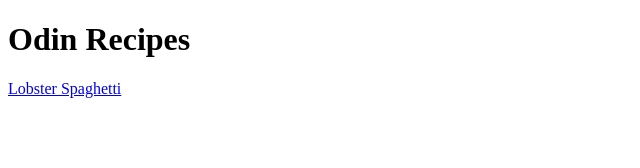
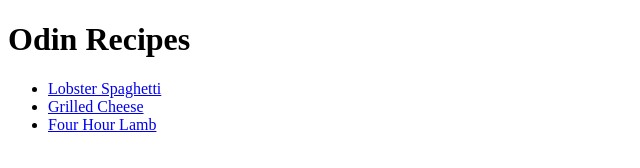
Before and after one commit to wordnaut/odin-recipes, a plain HTML site: page index.html in a window 1280 px wide. Shown: the whole page, without its empty margins (0-640 px from the left). Drawn offline with Linux system fonts and the light colour scheme.

Commit message:
Add links to new recipes to index.html

```diff
--- a/index.html
+++ b/index.html
@@ -6,6 +6,10 @@
 </head>
 <body>
     <h1>Odin Recipes</h1>
-    <a href="recipes/lobster-spaghetti.html">Lobster Spaghetti</a>
+    <ul>
+        <li><a href="recipes/lobster-spaghetti.html">Lobster Spaghetti</a></li>
+        <li><a href="recipes/grilled-cheese.html">Grilled Cheese</a> </li>
+        <li><a href="recipes/four-hour-lamb.html">Four Hour Lamb</a></li>
+    </ul>
 </body>
 </html>
```
Also changed, not shown: recipes/four-hour-lamb.html (added), recipes/grilled-cheese.html (added).
